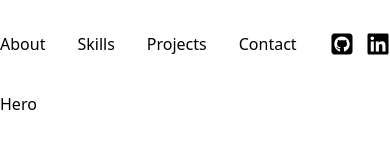
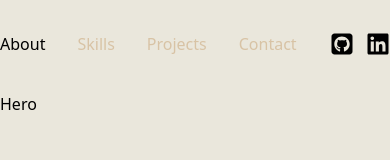
Before and after one commit to JCYhapon/latest-portfolio, a React (Vite) app: page / in a window 390 px wide. Shown: the top 160 px of the page. Built offline with nearby package versions, Linux system fonts and the light colour scheme.

Commit message:
fixing layout

```diff
--- a/src/App.jsx
+++ b/src/App.jsx
@@ -10,8 +10,8 @@ import { Navbar } from "./components/ui/import";
 
 const App = () => {
   return (
-    <div className="bg-primary w-full">
-      <div>
+    <div className=" w-full">
+      <div className="bg-beige">
         <Navbar />
       </div>
       <div>
--- a/src/components/sections/contact.jsx
+++ b/src/components/sections/contact.jsx
@@ -1,7 +1,7 @@
 import React from "react";
 
 const contact = () => {
-  return <section className="min-h-[84vh] lg:min-h-screen">Contact</section>;
+  return <section className="min-h-[100vh] lg:min-h-screen">Contact</section>;
 };
 
 export default contact;
--- a/src/components/sections/footer.jsx
+++ b/src/components/sections/footer.jsx
@@ -1,7 +1,7 @@
 import React from "react";
 
 const footer = () => {
-  return <section className="min-h-[84vh] lg:min-h-screen">Footer</section>;
+  return <section className="">Footer</section>;
 };
 
 export default footer;
--- a/src/components/sections/hero.jsx
+++ b/src/components/sections/hero.jsx
@@ -2,7 +2,7 @@ import React from "react";
 
 const hero = () => {
   return (
-    <section id="about" className="min-h-[84vh] lg:min-h-screen">
+    <section id="about" className="bg-beige min-h-[84vh] lg:min-h-screen">
       Hero
     </section>
   );
--- a/src/components/ui/navbar.jsx
+++ b/src/components/ui/navbar.jsx
@@ -10,16 +10,16 @@ const navbar = () => {
       <div className="flex justify-between container mx-auto py-8">
         <div className="">
           <ul className="flex justify-between items-center gap-8">
-            <li className="text-black">
+            <li className="text-gray">
               <a href="#about">About</a>
             </li>
-            <li className="text-black">
+            <li className="text-brown">
               <a href="#skills">Skills</a>
             </li>
-            <li className="text-black">
+            <li className="text-brown">
               <a href="#projects">Projects</a>
             </li>
-            <li className="text-black">
+            <li className="text-brown">
               <a href="#contact">Contact</a>
             </li>
           </ul>
--- a/tailwind.config.js
+++ b/tailwind.config.js
@@ -2,7 +2,18 @@
 export default {
   content: ["./index.html", "./src/**/*.{js,ts,jsx,tsx}"],
   theme: {
-    extend: {},
+    extend: {
+      colors: {
+        beige: "#EAE7DC",
+        brown: "#D8C3A5",
+        gray: "8E8D8A",
+        lightgreen: "#85DCB",
+        darkgreen: "#41B3A3",
+      },
+      fontFamily: {
+        poppins: ["Poppins", "sans-serif"],
+      },
+    },
     screens: {
       xs: "480px",
       ss: "620px",
```
